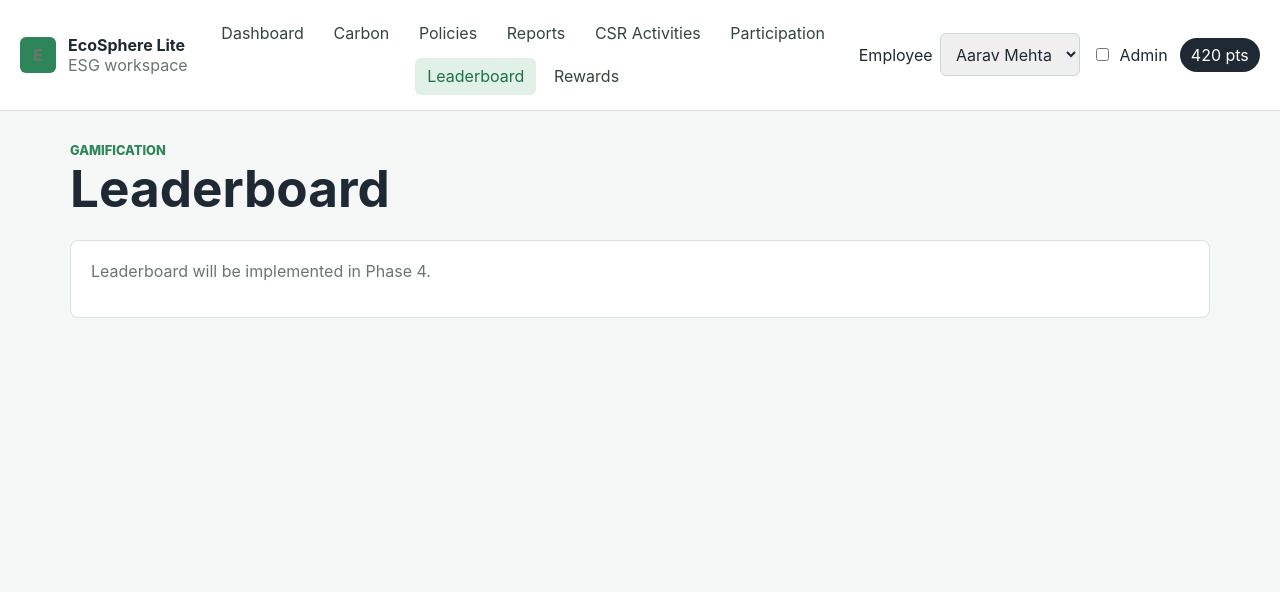
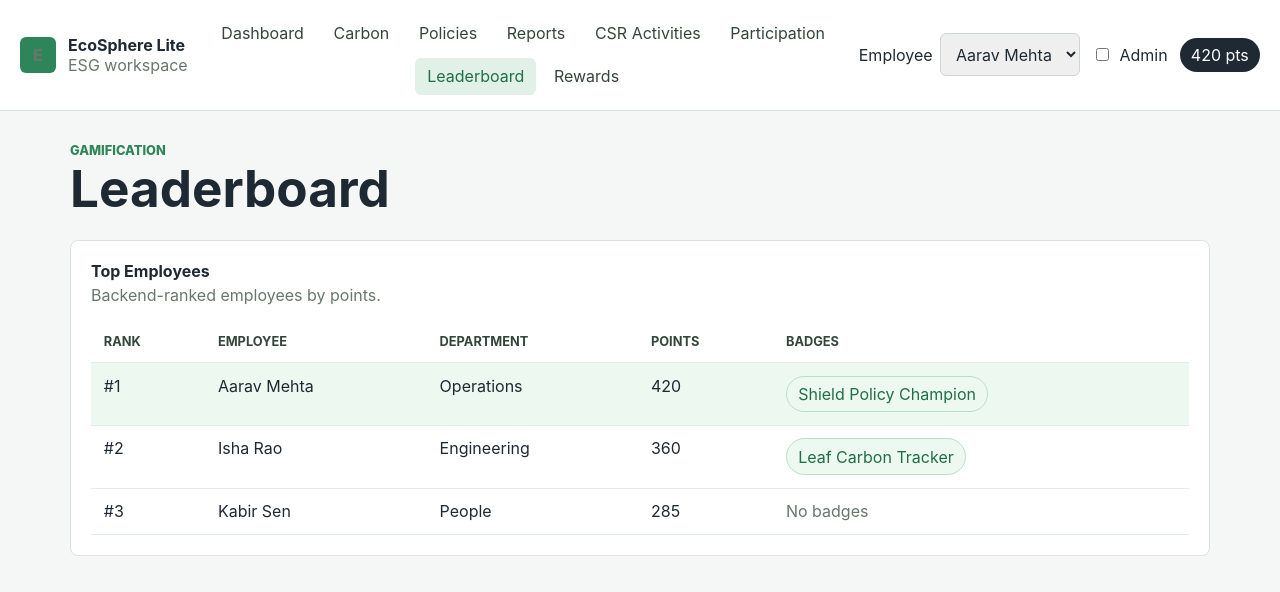
Before and after one commit to kiran-shor/odoo-hackathon-2026-Ecosphere-kiran-team, a React (Vite) app in the folder frontend/: page /leaderboard in a window 1280 px wide. Shown: the top 592 px of the page. Built offline with nearby package versions, Linux system fonts and the light colour scheme.

Commit message:
Implement person C leaderboard

```diff
--- /dev/null
+++ b/frontend/src/features/person-c/components/BadgeCard.jsx
@@ -0,0 +1,25 @@
+function normalizeBadge(badge) {
+  if (typeof badge === 'string') {
+    return {
+      name: badge,
+      description: '',
+      icon: '',
+    };
+  }
+
+  return badge || {};
+}
+
+export default function BadgeCard({ badge }) {
+  const normalizedBadge = normalizeBadge(badge);
+
+  return (
+    <span
+      className="status-pill complete"
+      title={normalizedBadge.description || normalizedBadge.name}
+    >
+      {normalizedBadge.icon ? `${normalizedBadge.icon} ` : ''}
+      {normalizedBadge.name || 'Badge'}
+    </span>
+  );
+}
--- a/frontend/src/features/person-c/pages/Leaderboard.jsx
+++ b/frontend/src/features/person-c/pages/Leaderboard.jsx
@@ -1,4 +1,44 @@
+import { useEffect, useState } from 'react';
+import client from '../../../api/client';
+import { useUser } from '../../../context/UserContext';
+import LoadingState from '../../../components/LoadingState';
+import ErrorMessage from '../../../components/ErrorMessage';
+import BadgeCard from '../components/BadgeCard';
+import { mockLeaderboard } from '../mocks/data';
+
+function getErrorMessage(err) {
+  return err.response?.data?.message || 'Something went wrong';
+}
+
 export default function Leaderboard() {
+  const { currentEmployeeId } = useUser();
+  const [leaderboard, setLeaderboard] = useState(mockLeaderboard);
+  const [loading, setLoading] = useState(true);
+  const [error, setError] = useState('');
+
+  useEffect(() => {
+    async function loadLeaderboard() {
+      setLoading(true);
+      setError('');
+
+      try {
+        const { data } = await client.get('/leaderboard');
+        setLeaderboard(data);
+      } catch (err) {
+        setError(getErrorMessage(err));
+        setLeaderboard(mockLeaderboard);
+      } finally {
+        setLoading(false);
+      }
+    }
+
+    loadLeaderboard();
+  }, []);
+
+  if (loading) {
+    return <LoadingState label="Loading leaderboard..." />;
+  }
+
   return (
     <main className="page">
       <section className="page-header">
@@ -8,8 +48,66 @@ export default function Leaderboard() {
         </div>
       </section>
 
+      <ErrorMessage message={error} />
+
       <section className="panel">
-        <p className="muted">Leaderboard will be implemented in Phase 4.</p>
+        <div className="panel-heading">
+          <h2>Top Employees</h2>
+          <p>Backend-ranked employees by points.</p>
+        </div>
+
+        {leaderboard.length === 0 ? (
+          <p className="empty-state">No leaderboard data available yet.</p>
+        ) : (
+          <div className="table-scroll">
+            <table>
+              <thead>
+                <tr>
+                  <th>Rank</th>
+                  <th>Employee</th>
+                  <th>Department</th>
+                  <th>Points</th>
+                  <th>Badges</th>
+                </tr>
+              </thead>
+              <tbody>
+                {leaderboard.map((employee, index) => {
+                  const isSelected =
+                    Number(employee.id) === Number(currentEmployeeId);
+
+                  return (
+                    <tr
+                      key={employee.id}
+                      style={isSelected ? { background: '#edf8f1' } : undefined}
+                    >
+                      <td>#{index + 1}</td>
+                      <td>{employee.name}</td>
+                      <td>
+                        {employee.departmentName ||
+                          `Department #${employee.departmentId}`}
+                      </td>
+                      <td>{employee.points ?? 0}</td>
+                      <td>
+                        <div className="policy-actions">
+                          {employee.badges?.length > 0 ? (
+                            employee.badges.map((badge, badgeIndex) => (
+                              <BadgeCard
+                                key={badge.id || badge.name || badgeIndex}
+                                badge={badge}
+                              />
+                            ))
+                          ) : (
+                            <span className="muted">No badges</span>
+                          )}
+                        </div>
+                      </td>
+                    </tr>
+                  );
+                })}
+              </tbody>
+            </table>
+          </div>
+        )}
       </section>
     </main>
   );
```
